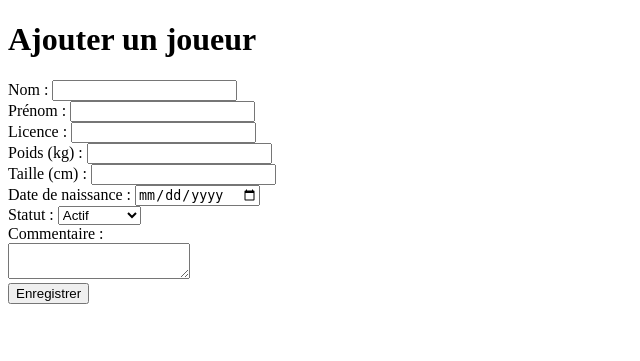
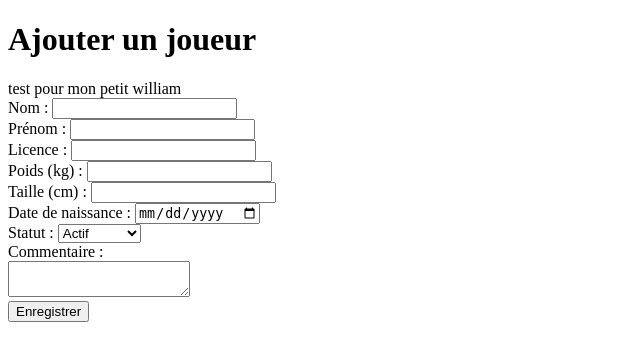
Before and after one commit to eliotorga/Projet_PHP, a PHP site: page /ajouter.php in a window 1280 px wide. Shown: the top 361 px of the page, without its empty margins (0-640 px from the left). Run offline with PHP 8.4, Linux system fonts and the light colour scheme; the visitor is signed in with stand-in values (Sample User, id 1).

Commit message:
test pour william

```diff
--- a/joueurs/ajouter.php
+++ b/joueurs/ajouter.php
@@ -16,7 +16,7 @@ if ($_SERVER['REQUEST_METHOD'] === 'POST') {
 <h1>Ajouter un joueur</h1>
 
 
-
+test pour mon petit william
 
 <form method="post">
     Nom : <input type="text" name="nom" required><br>
```
